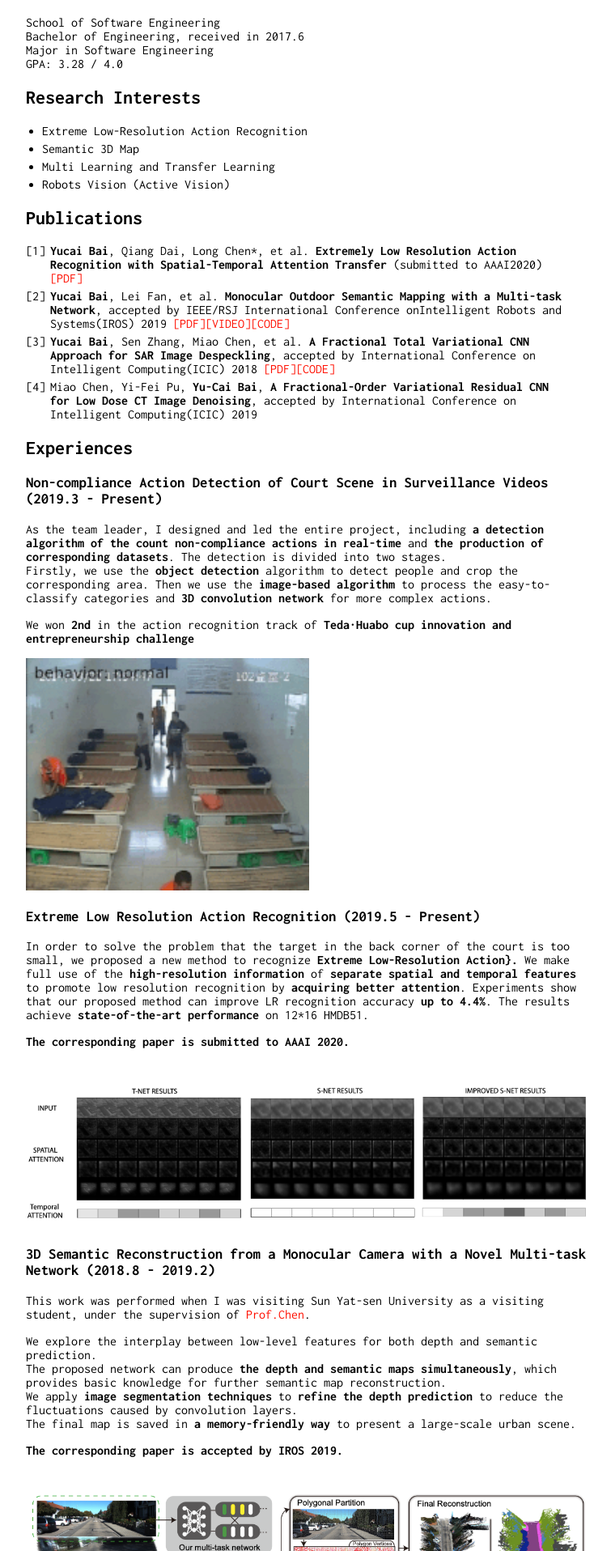
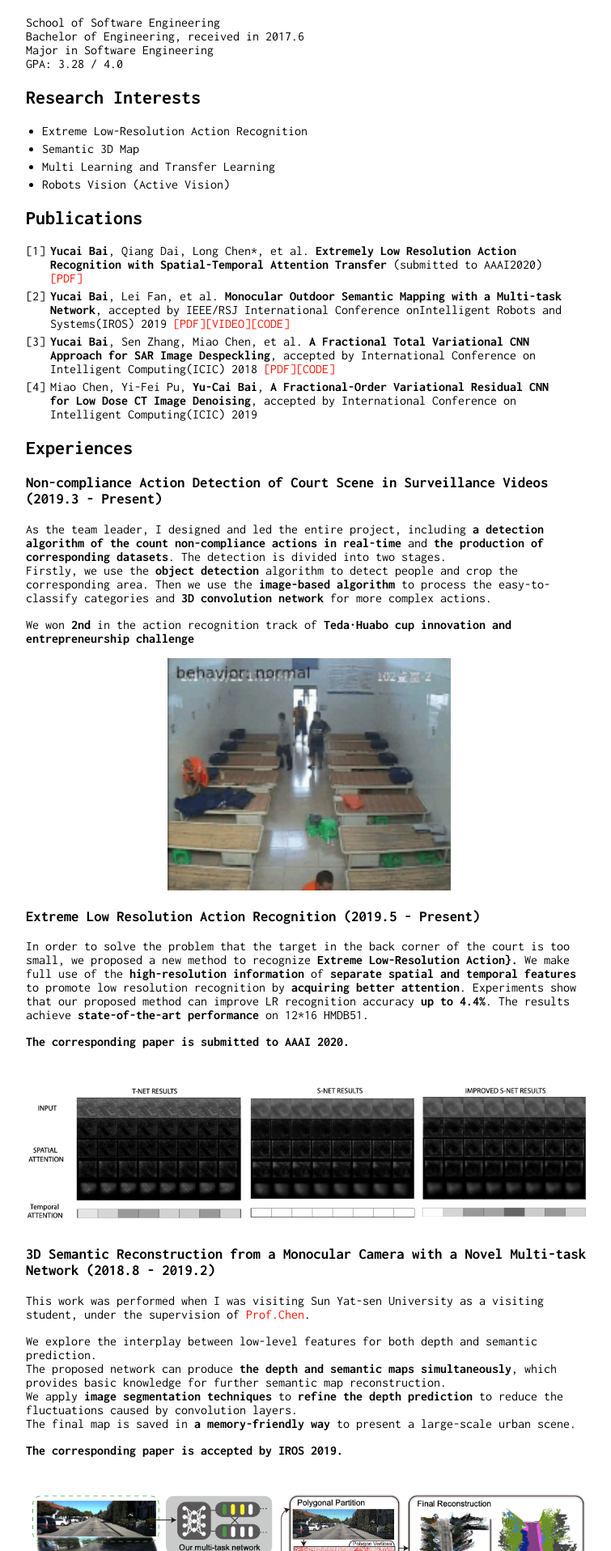
Before and after one commit to RaymondByc/raymondbyc-github.io, a Jekyll site: the page built from index.md, in a window 1280 px wide. Shown: the part 491-2407 px from the top of the page at 81% size, without its empty margins (258-1013 px from the left). Built offline with Jekyll 4.4.1, drawn with Linux system fonts in a browser that asks for light colours; our own code applies the rules of GitHub Pages for plain Markdown files.

Commit message:
index update.

```diff
--- a/index.md
+++ b/index.md
@@ -46,7 +46,7 @@ Then we use the __image-based algorithm__ to process the easy-to-classify catego
 
 We won __2nd__ in the action recognition track of __Teda·Huabo cup innovation and entrepreneurship challenge__
 
-<img src="images/teda.gif" width="50%" text-align="center">
+<div style="text-align:center;"><img src="images/teda.gif" width="50%" text-align="center"></div>
 
 ### Extreme Low Resolution Action Recognition (2019.5 - Present)
 
```
